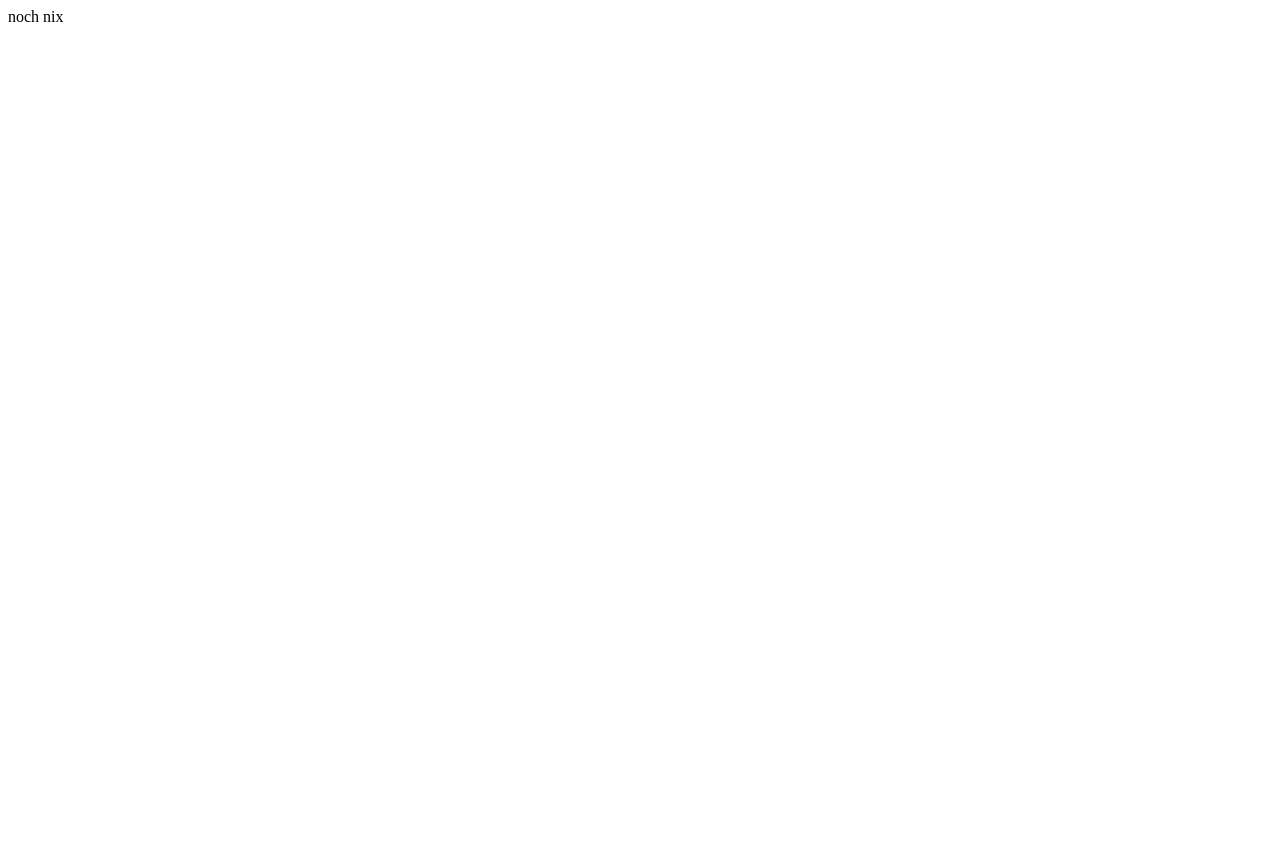
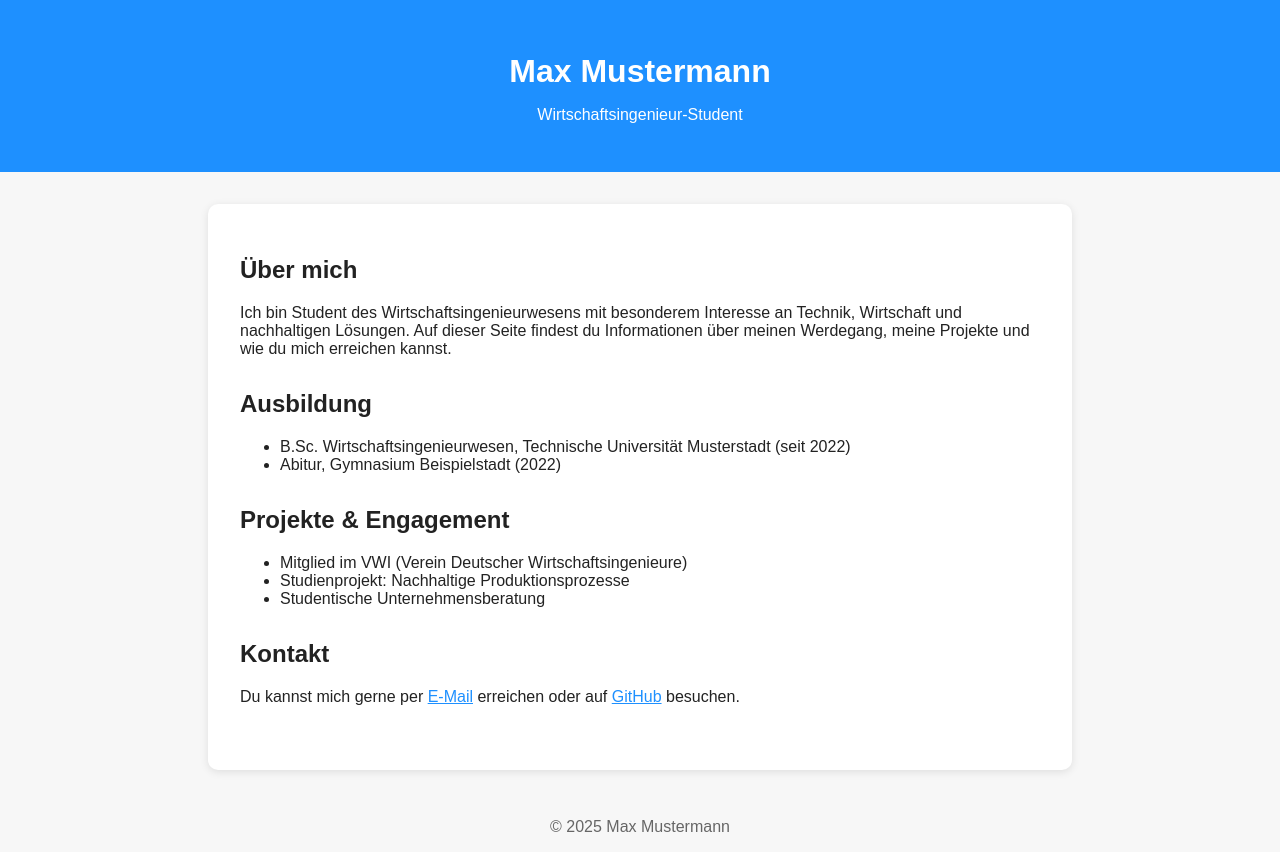
Before and after one commit to stchdrex/Ich, a plain HTML site: page index.html in a window 1280 px wide. Before the commit the page ends 800 px from the top, so only its background shows below. Drawn offline with Linux system fonts and the light colour scheme.

Commit message:
Update index.html

```diff
--- a/index.html
+++ b/index.html
@@ -1 +1,57 @@
-noch nix
+
+<!DOCTYPE html>
+<html lang="de">
+<head>
+    <meta charset="UTF-8">
+    <title>Max Mustermann – Wirtschaftsingenieur-Student</title>
+    <meta name="viewport" content="width=device-width, initial-scale=1">
+    <style>
+        body { font-family: Arial, sans-serif; margin: 0; background: #f7f7f7; color: #222; }
+        header { background: #1e90ff; color: white; padding: 2em 1em; text-align: center; }
+        main { max-width: 800px; margin: 2em auto; background: white; padding: 2em; border-radius: 10px; box-shadow: 0 2px 8px rgba(0,0,0,0.1);}
+        h1 { margin-bottom: 0.5em; }
+        section { margin-bottom: 2em; }
+        footer { text-align: center; color: #666; padding: 1em 0; }
+        a { color: #1e90ff; }
+    </style>
+</head>
+<body>
+    <header>
+        <h1>Max Mustermann</h1>
+        <p>Wirtschaftsingenieur-Student</p>
+    </header>
+    <main>
+        <section>
+            <h2>Über mich</h2>
+            <p>
+                Ich bin Student des Wirtschaftsingenieurwesens mit besonderem Interesse an Technik, Wirtschaft und nachhaltigen Lösungen.
+                Auf dieser Seite findest du Informationen über meinen Werdegang, meine Projekte und wie du mich erreichen kannst.
+            </p>
+        </section>
+        <section>
+            <h2>Ausbildung</h2>
+            <ul>
+                <li>B.Sc. Wirtschaftsingenieurwesen, Technische Universität Musterstadt (seit 2022)</li>
+                <li>Abitur, Gymnasium Beispielstadt (2022)</li>
+            </ul>
+        </section>
+        <section>
+            <h2>Projekte & Engagement</h2>
+            <ul>
+                <li>Mitglied im VWI (Verein Deutscher Wirtschaftsingenieure)</li>
+                <li>Studienprojekt: Nachhaltige Produktionsprozesse</li>
+                <li>Studentische Unternehmensberatung</li>
+            </ul>
+        </section>
+        <section>
+            <h2>Kontakt</h2>
+            <p>
+                Du kannst mich gerne per <a href="mailto:max.mustermann@email.de">E-Mail</a> erreichen oder auf <a href="https://github.com/stchdrex">GitHub</a> besuchen.
+            </p>
+        </section>
+    </main>
+    <footer>
+        &copy; 2025 Max Mustermann
+    </footer>
+</body>
+</html>
```
